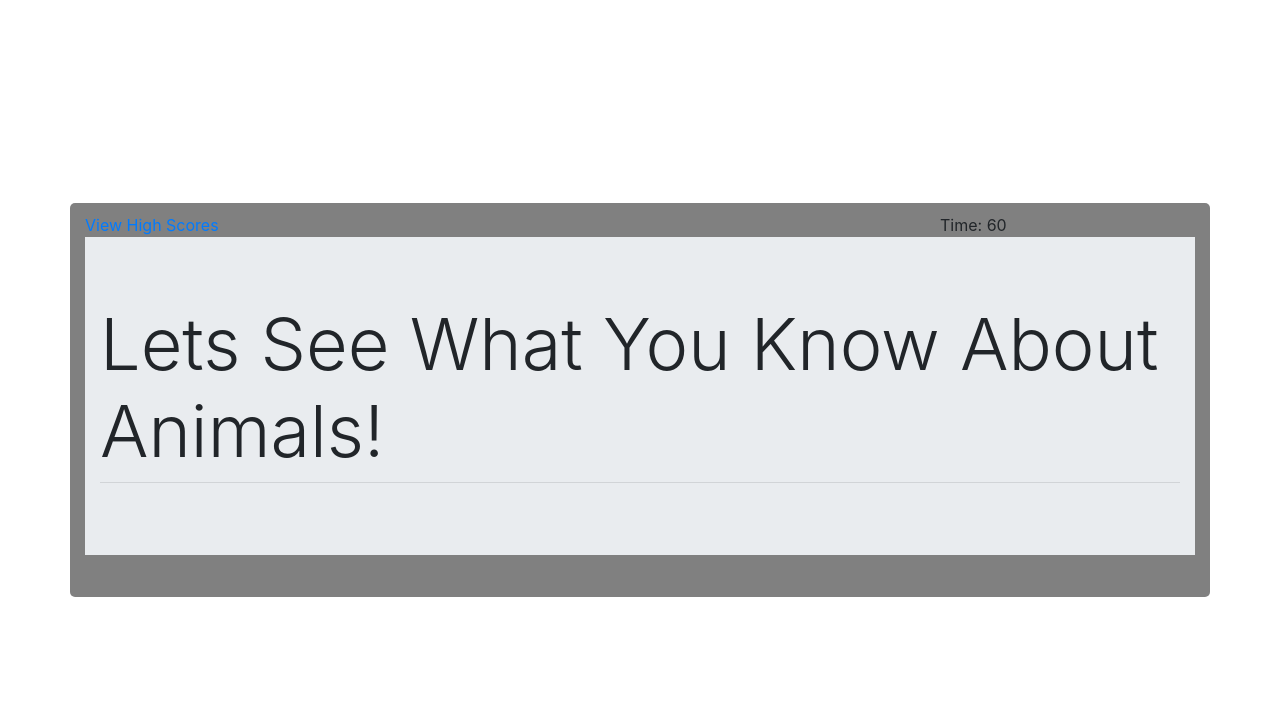
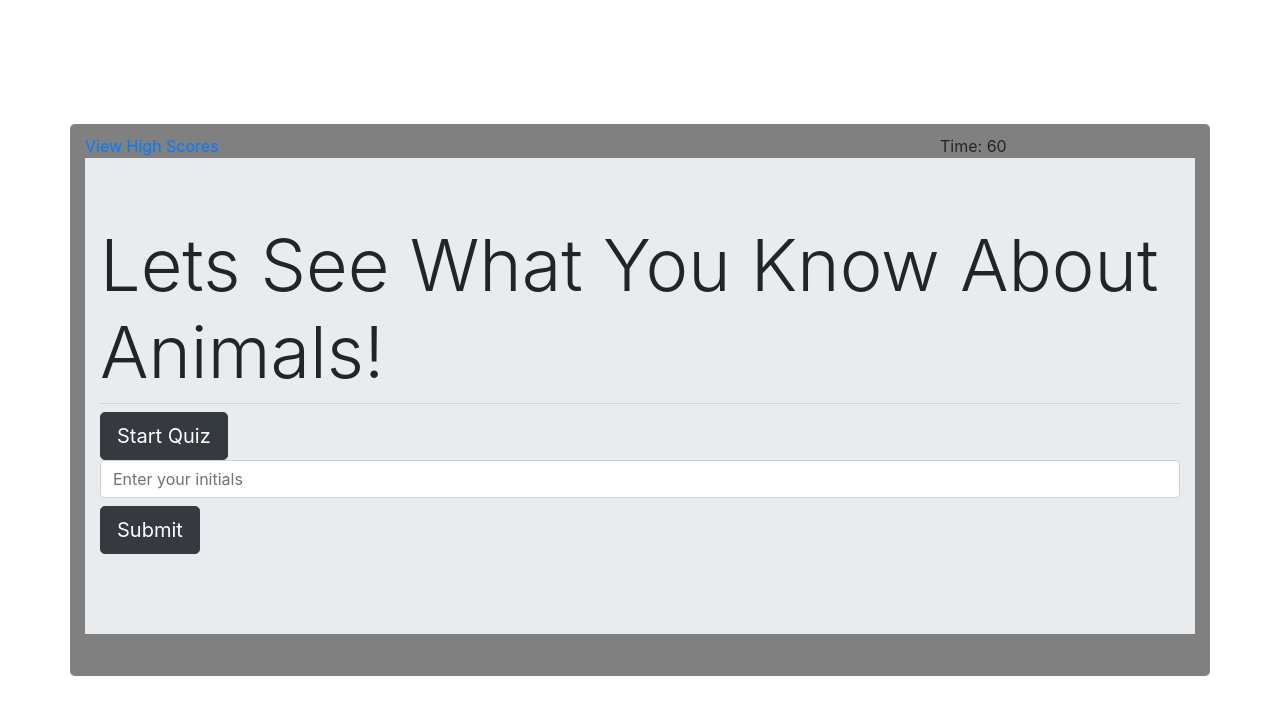
Before and after one commit to gkuo0831/CodeQuiz, a plain HTML site: page index.html in a window 1280 px wide. Drawn offline with nearby package versions, Linux system fonts and the light colour scheme.

Commit message:
added in start btn and enter initials

```diff
--- a/index.html
+++ b/index.html
@@ -29,7 +29,11 @@
         <div class="container-fluid">
             <h1 class="display-3">Lets See What You Know About Animals!</h1>
             <hr class="my-2">
-
+            <p class="lead">
+                <a class="btn btn-dark btn-lg" href="#" role="button" id="startQuiz">Start Quiz</a>
+                <input type="text" class="form-control mb-2" id="inlineFormInput" placeholder="Enter your initials">
+                <a class="btn btn-dark btn-lg" href="highScores.html" role="button" id="buttonInitials">Submit</a>
+            </p>
         </div>
     </div>
 
```
